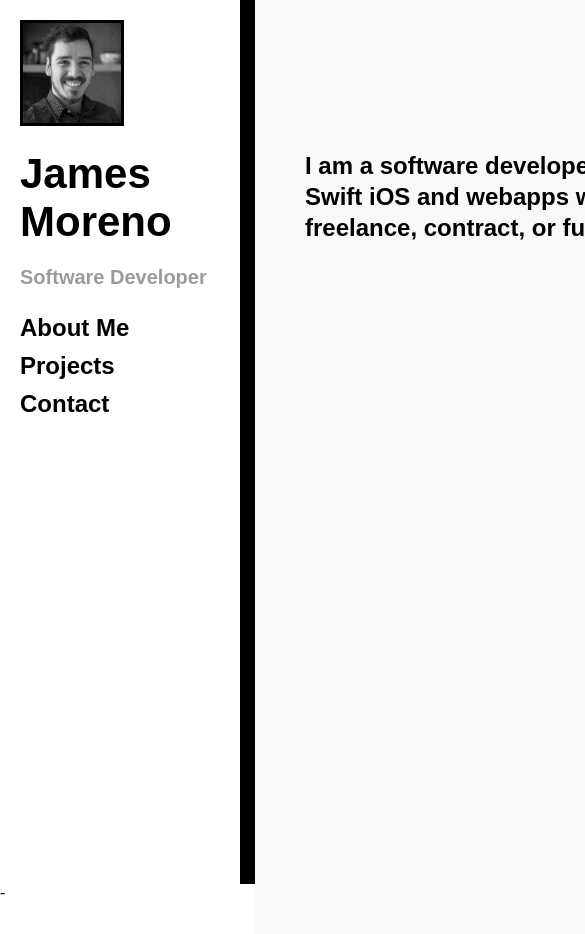
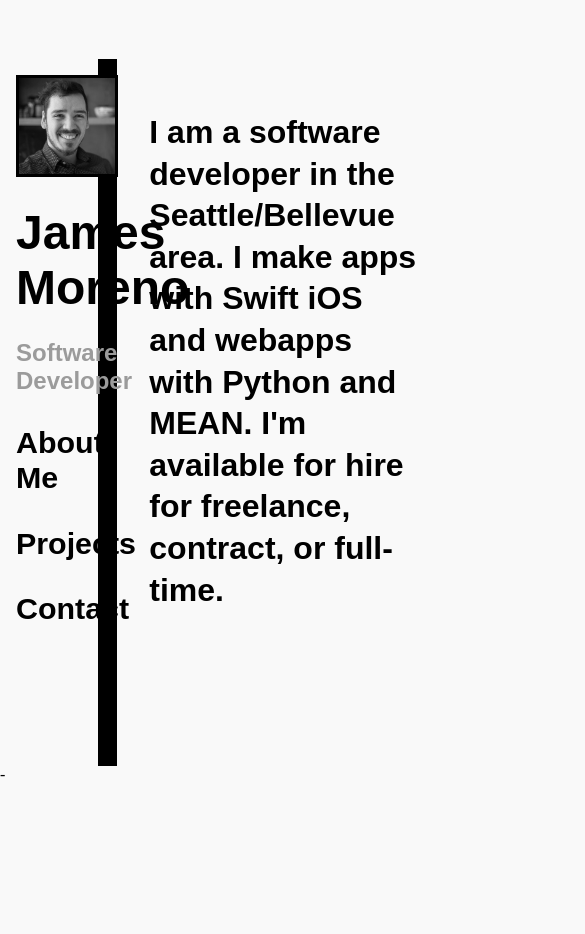
Before and after one commit to james-moreno/portfolio, a website: page client/index.html at #/contact in a window 390 px wide. Shown: the top 934 px of the page, 585 px wide, since content can reach past the window. After the commit the page ends 844 px from the top, so only its background shows below. Drawn offline with nearby package versions, Linux system fonts and the light colour scheme; files whose address does not match are found by name.

Commit message:
updated styling to be more responsive

```diff
--- a/client/assets/styles.css
+++ b/client/assets/styles.css
@@ -1,6 +1,3 @@
-body,html {
-    height: 100%;
-}
 body,div,dl,dt,dd,ul,ol,li,h1,h2,h3,h4,h5,h6,pre,form,fieldset,input,textarea,p,blockquote,th,td {
     margin:0;
     padding:0;
@@ -33,13 +30,16 @@ q:before,q:after {
     content:'';
 }
 abbr,acronym { border:0;}
+body {
+    background: #f9f9f9;
+}
 .nav_word {
-    font-size: 24px;
+    font-size: 1.9em;
     font-family: Century, sans-serif;
     font-weight: 600;
     display: block;
-    margin-top: 10px;
-    margin-bottom: 10px;
+    margin-top: 1em;
+    margin-bottom: 1em;
     text-decoration: none;
 }
 .nav_word:hover {
@@ -47,31 +47,30 @@ abbr,acronym { border:0;}
 }
 #aboutme {
     text-align: left;
-    font-size: 24px;
+    font-size: 2em;
     font-weight: 700;
     font-family: sans-serif;
     line-height: 1.3;
 }
 .link {
-    font-size: 28px;
+    font-size: 2.1em;
     font-family: sans-serif;
     font-weight: 600;
     color: #e03131;
     display: block;
     text-align: left;
-    margin-top: 10px;
-    margin-bottom: 10px;
+    margin-top: .4em;
+    margin-bottom: .4em;
 }
 .link:hover {
     color: #1FCECE;
 }
 .contact_link {
-    margin-top: 30px;
-    margin-bottom: 30px;
+    margin-bottom: 2em;
 }
 .project_info {
     text-align: left;
-    font-size: 24px;
+    font-size: 2em;
     font-family: sans-serif;
     font-weight: 700;
     line-height: 1.3;
@@ -80,9 +79,9 @@ abbr,acronym { border:0;}
     text-decoration: underline;
 }
 #pic {
-    width: 98px;
-    height: 100px;
-    border: 3px solid black;
+    width: 6em;
+    height: 6em;
+    border: .2em solid black;
     filter: grayscale(100%);
 }
 #pic:hover {
@@ -92,16 +91,16 @@ abbr,acronym { border:0;}
     text-align: center;
 }
 #name_plate {
-    margin-top: 20px;
-    margin-bottom: 20px;
-    font-size: 42px;
+    margin-top: .5em;
+    margin-bottom: .5em;
+    font-size: 3em;
     font-family: Century, sans-serif;
     font-weight: 600;
 }
 #name_sub {
-    margin-top: 15px;
-    margin-bottom: 25px;
-    font-size: 20px;
+    margin-top: .5em;
+    margin-bottom: 1em;
+    font-size: 1.5em;
     font-family: Century, sans-serif;
     color: #9b9b9b;
     font-weight: 700;
@@ -112,16 +111,19 @@ abbr,acronym { border:0;}
 }
 #nav_box {
     display: inline-block;
-    height: 100vh;
-    width: 200px;
-    padding: 20px;
-    border-right: 15px solid black;
+    margin-top: 7vh;
+    min-height: 80vh;
+    width: 15vw;
+    min-width: 17vw;
+    padding: 1em;
+    border-right: 1.2em solid black;
 }
 #partials {
-    padding: 150px 50px 0px 50px;
+    padding: 7em 2em 0em 2em;
     position: absolute;
     display: inline-block;
-    width: 100vh;
-    height: 100vh;
-    background: #f9f9f9;
+    width: 70vw;
 }
+@@media screen and (max-device-width: 480px) {
+.project_info { font-size: 6vw;
+}
```
Also changed, not shown: client/partials/contact.html (+1 -1 lines), client/partials/projects.html (+1 -1 lines).
